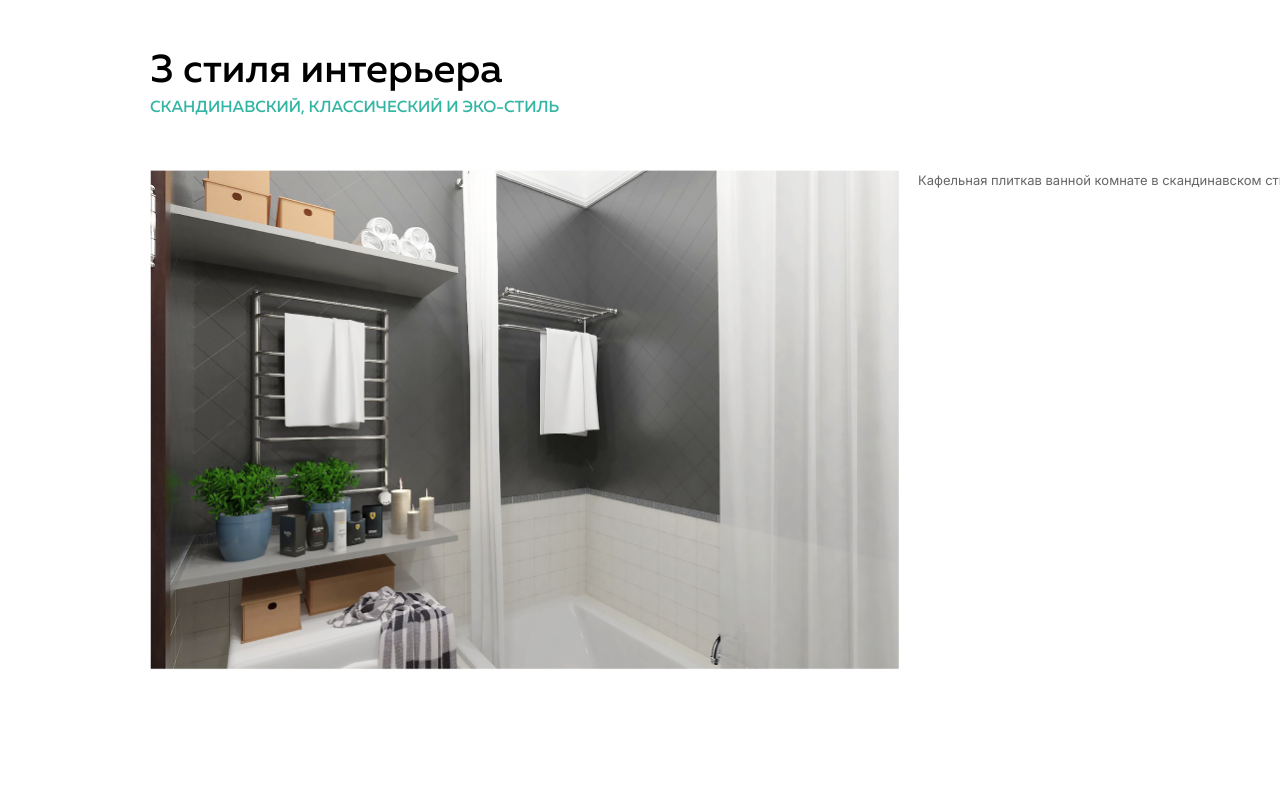
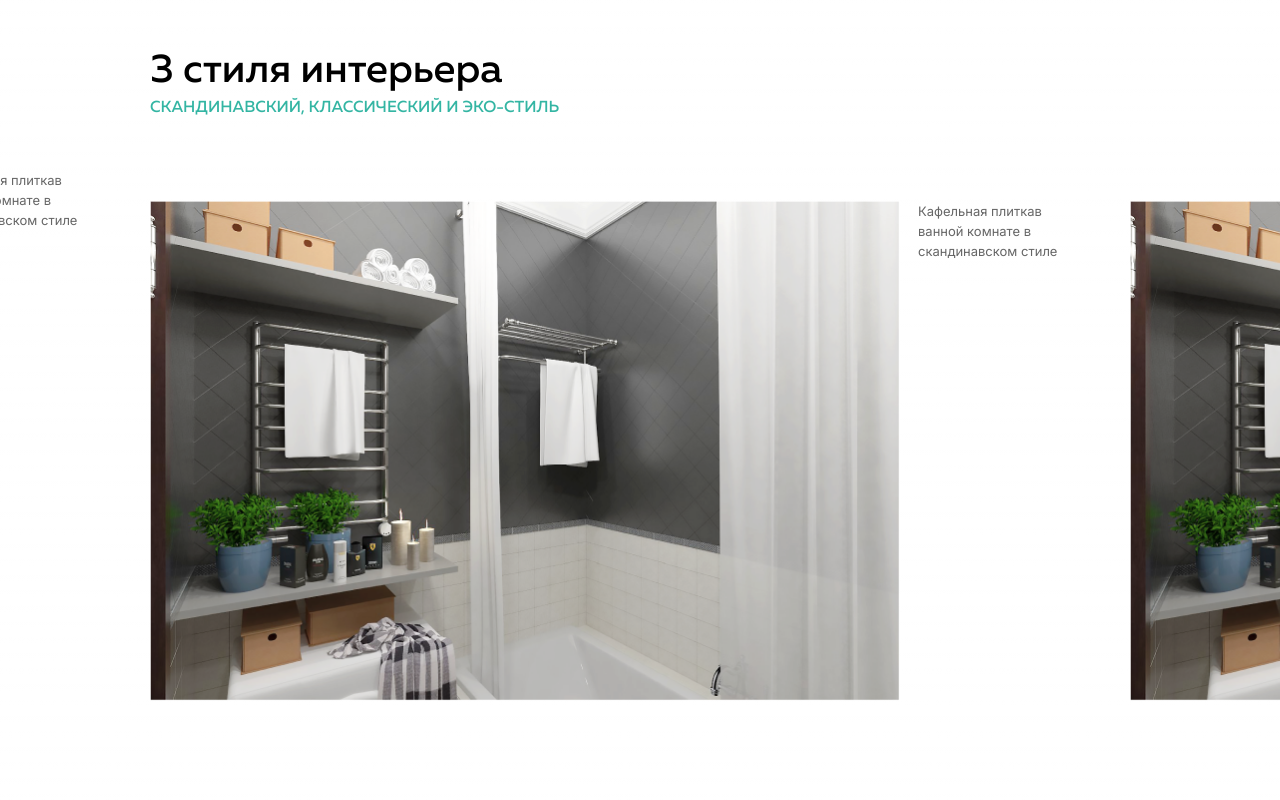
Before and after one commit to s0ra0000/fix_remont_lab3, a Next.js app: page / in a window 1280 px wide. Shown: the part 1640-2440 px from the top of the page. Built offline with nearby package versions, Linux system fonts and the light colour scheme.

Commit message:
added slider component

```diff
--- a/src/components/SlideShow.tsx
+++ b/src/components/SlideShow.tsx
@@ -24,20 +24,26 @@ const SlideShow = () => {
             Скандинавский, классический и эко-стиль
           </p>
         </div>
-        <div className="relative h-[750px] py-[50px] w-screen">
-          <div className="absolute truncate flex flex-row z-10 w-full visible left -0">
+      </div>
+      <div className="relative h-[750px] py-[50px] w-full ">
+        <div className="absolute flex flex-row z-10 w-full justify-center items-center visible left -0 overflow-hidden">
+          <div className="w-[980px]">
+            <SlideComponent
+              url="/slide-3.png"
+              def={`Кафельная плиткав ванной комнате в скандинавском стиле`}
+            />
+          </div>
+          <div className="w-[980px]">
             <SlideComponent
               url="/slide-1.png"
-              def={`Кафельная плиткав ванной комнате в скандинавском стиле`}
-            />
-            {/* <SlideComponent
-              url="/slide-2.png"
               def="Кафельная плиткав ванной комнате в скандинавском стиле"
             />
+          </div>
+          <div className="w-[980px]">
             <SlideComponent
-              url="/slide-3.png"
+              url="/slide-1.png"
               def="Кафельная плиткав ванной комнате в скандинавском стиле"
-            /> */}
+            />
           </div>
         </div>
       </div>
```
